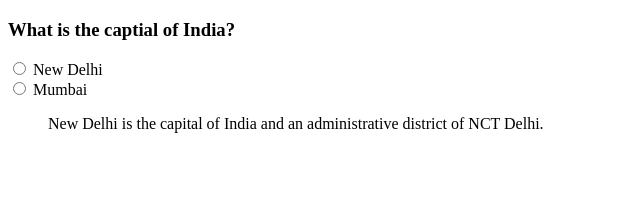
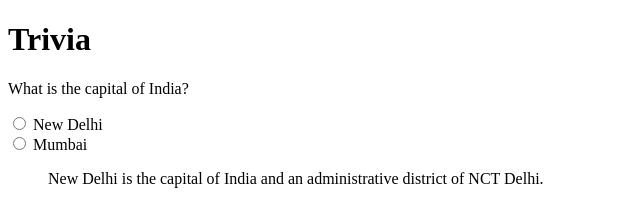
Before and after one commit to acciojob/trivia-Sparsh-katiyar, a website: page main.html in a window 1280 px wide. Shown: the whole page, without its empty margins (0-640 px from the left). Drawn offline with Linux system fonts and the light colour scheme.

Commit message:
created a submission

```diff
--- a/main.html
+++ b/main.html
@@ -7,13 +7,18 @@
 </head>
 
 <body>
-	<h3>What is the captial of India? </h3>
-	<input type="radio" id="html" name="New Delhi"fav_language" value="HTML">
-	<label for="html">New Delhi</label><br>
-<input type="radio" id="html" name="Mumbai" value="HTML">
-	<label for="html">Mumbai</label><br>
+	 <h1>Trivia</h1>
+    <p>What is the capital of India?</p>
+    <label>
+        <input type="radio" name="capital" value="New Delhi"> New Delhi
+    </label><br>
+    <label>
+        <input type="radio" name="capital" value="Mumbai"> Mumbai
+    </label><br>
 
-	<blockquote cite="http://www.worldwildlife.org/who/index.html"> New Delhi is the capital of India and an administrative district of NCT Delhi.</blockquote>
+    <blockquote cite="https://en.wikipedia.org/wiki/New_Delhi">
+        New Delhi is the capital of India and an administrative district of NCT Delhi.
+    </blockquote>
 	<!-- the entire body must be written by student -->
     <script type="text/javascript" src="./script.js">
 </script>
```
